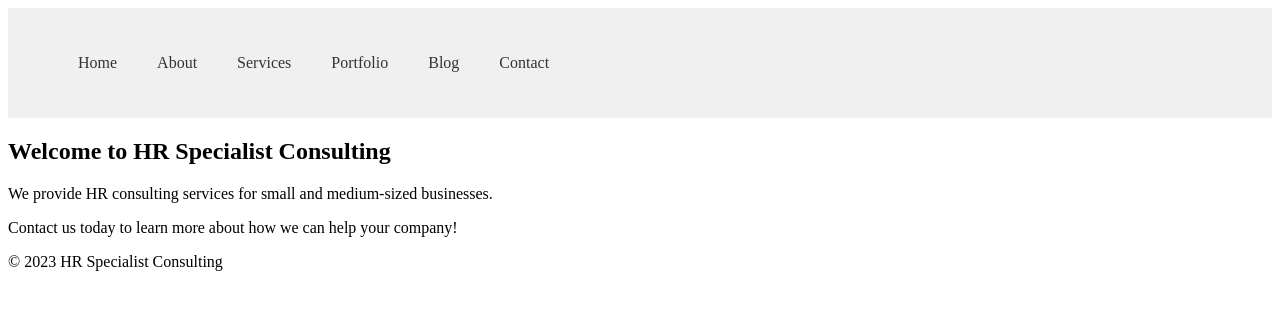
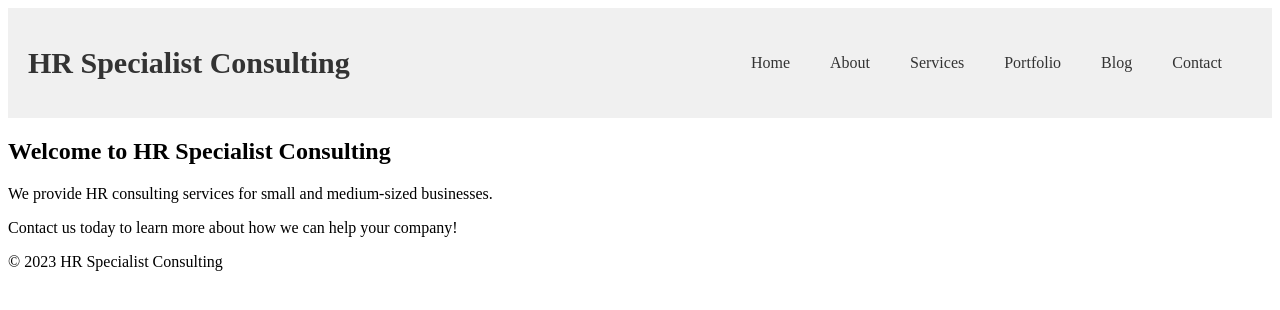
Before and after one commit to beeHR/Bee-HR-Consulting, a Jekyll site: the page built from index.html, in a window 1280 px wide. Shown: the top 310 px of the page. Built offline with Jekyll 4.4.1, drawn with Linux system fonts in a browser that asks for light colours.

Commit message:
Update default.html

```diff
--- a/_layouts/default.html
+++ b/_layouts/default.html
@@ -7,6 +7,7 @@
   </head>
   <body>
     <header>
+      <div class="logo">HR Specialist Consulting</div>
       <nav>
         <ul>
           <li><a href="{{ '/index.html' | relative_url }}">Home</a></li>
```
